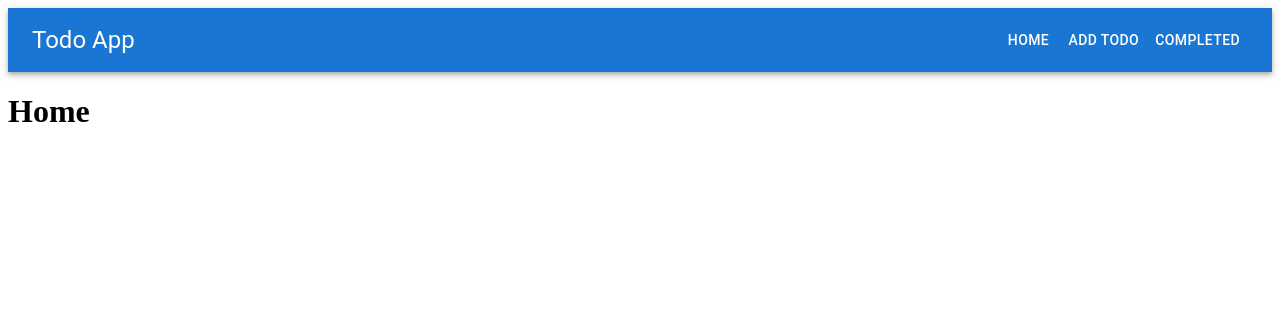
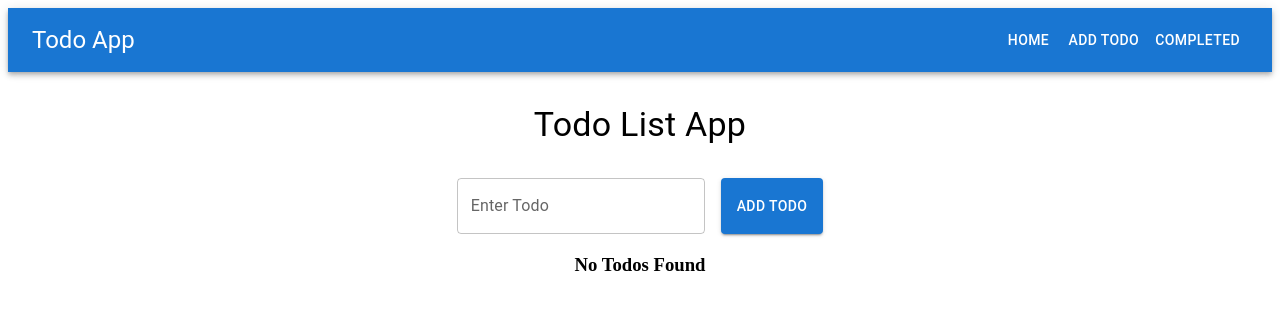
Before and after one commit to nesasheeba38/todo-list, a React (Vite) app: page / in a window 1280 px wide. Shown: the top 310 px of the page. Built offline with nearby package versions, Linux system fonts and the light colour scheme.

Commit message:
Added Todo List and Routing

```diff
--- /dev/null
+++ b/src/components/todoForm/TodoForm.jsx
@@ -0,0 +1,44 @@
+import { useState } from "react";
+import { Box, Button, TextField } from "@mui/material";
+
+const TodoForm = ({ addTodo }) => {
+  const [title, setTitle] = useState("");
+
+  const handleSubmit = (e) => {
+    e.preventDefault();
+
+    if (title.trim() === "") {
+      return;
+    }
+
+    addTodo(title);
+
+    setTitle("");
+  };
+
+  return (
+    <Box
+      component="form"
+      onSubmit={handleSubmit}
+      sx={{
+        display: "flex",
+        gap: 2,
+        mt: 4,
+        justifyContent: "center",
+      }}
+    >
+      <TextField
+        label="Enter Todo"
+        variant="outlined"
+        value={title}
+        onChange={(e) => setTitle(e.target.value)}
+      />
+
+      <Button type="submit" variant="contained">
+        Add Todo
+      </Button>
+    </Box>
+  );
+};
+
+export default TodoForm;
--- /dev/null
+++ b/src/components/todoItem/TodoItem.jsx
@@ -0,0 +1,18 @@
+const TodoItem = ({ todo }) => {
+
+    console.log("TodoItem:", todo);
+  return (
+    <div
+      style={{
+        border: "1px solid black",
+        padding: "10px",
+        marginTop: "10px",
+      }}
+
+    >
+      <h2>{todo.title}</h2>
+    </div>
+  );
+};
+
+export default TodoItem;
--- /dev/null
+++ b/src/components/todoList/TodoList.jsx
@@ -0,0 +1,39 @@
+import TodoItem from "../todoItem/TodoItem";
+
+const TodoList = ({
+  todos,
+  deleteTodo,
+  toggleComplete,
+  editTodo,
+}) => {
+
+    console.log("TodoList Todos:", todos);
+  if (todos.length === 0) {
+    return (
+      <h3
+        style={{
+          textAlign: "center",
+          marginTop: "20px",
+        }}
+      >
+        No Todos Found
+      </h3>
+    );
+  }
+
+  return (
+    <div style={{ marginTop: "20px" }}>
+      {todos.map((todo) => (
+        <TodoItem
+          key={todo.id}
+          todo={todo}
+          deleteTodo={deleteTodo}
+          toggleComplete={toggleComplete}
+          editTodo={editTodo}
+        />
+      ))}
+    </div>
+  );
+};
+
+export default TodoList;
--- a/src/pages/Home.jsx
+++ b/src/pages/Home.jsx
@@ -1,8 +1,71 @@
-const Home=()=>{
-    return(
-        <div>
-            <h1>Home</h1>
-        </div>
-    )
-}
+import { useState } from "react";
+import { Container, Typography } from "@mui/material";
+
+import TodoForm from "../components/TodoForm/TodoForm";
+import TodoList from "../components/TodoList/TodoList";
+
+const Home = () => {
+  const [todos, setTodos] = useState([]);
+
+  const addTodo = (title) => {
+    const newTodo = {
+      id: Date.now(),
+      title,
+      completed: false,
+    };
+
+
+    setTodos((prevTodos) => [...prevTodos, newTodo]);
+  };
+  console.log("Todos:", todos);
+
+  const deleteTodo = (id) => {
+    const updatedTodos = todos.filter((todo) => todo.id !== id);
+    setTodos(updatedTodos);
+  };
+
+  const toggleComplete = (id) => {
+    const updatedTodos = todos.map((todo) =>
+      todo.id === id
+        ? { ...todo, completed: !todo.completed }
+        : todo
+    );
+
+    setTodos(updatedTodos);
+  };
+
+  const editTodo = (id, newTitle) => {
+    const updatedTodos = todos.map((todo) =>
+      todo.id === id
+        ? { ...todo, title: newTitle }
+        : todo
+    );
+
+    setTodos(updatedTodos);
+  };
+
+  return (
+    <Container maxWidth="md">
+
+      <Typography
+        variant="h4"
+        align="center"
+        sx={{ mt: 4 }}
+      >
+        Todo List App
+      </Typography>
+
+      <TodoForm addTodo={addTodo} />
+
+      <TodoList
+        todos={todos}
+        deleteTodo={deleteTodo}
+        toggleComplete={toggleComplete}
+        editTodo={editTodo}
+      />
+
+    </Container>
+  );
+};
+
 export default Home;
```
